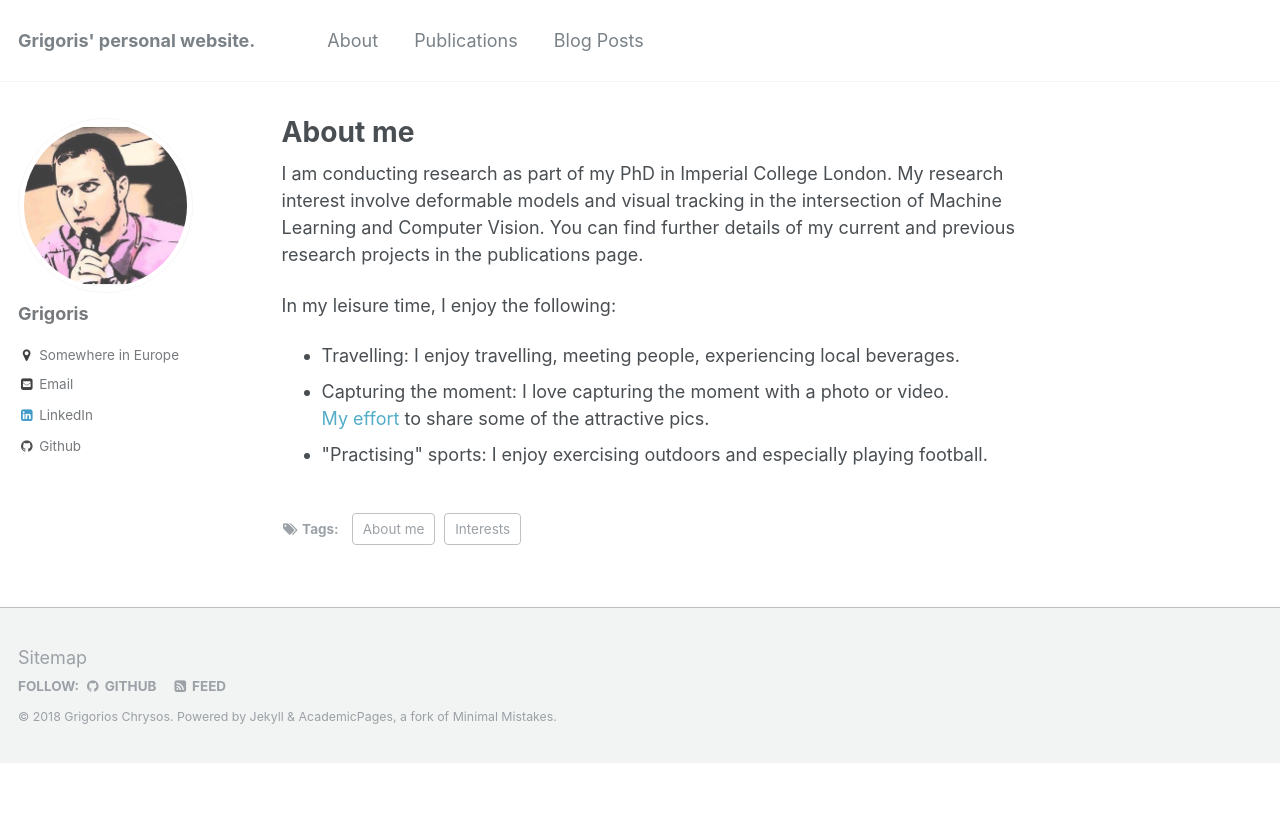
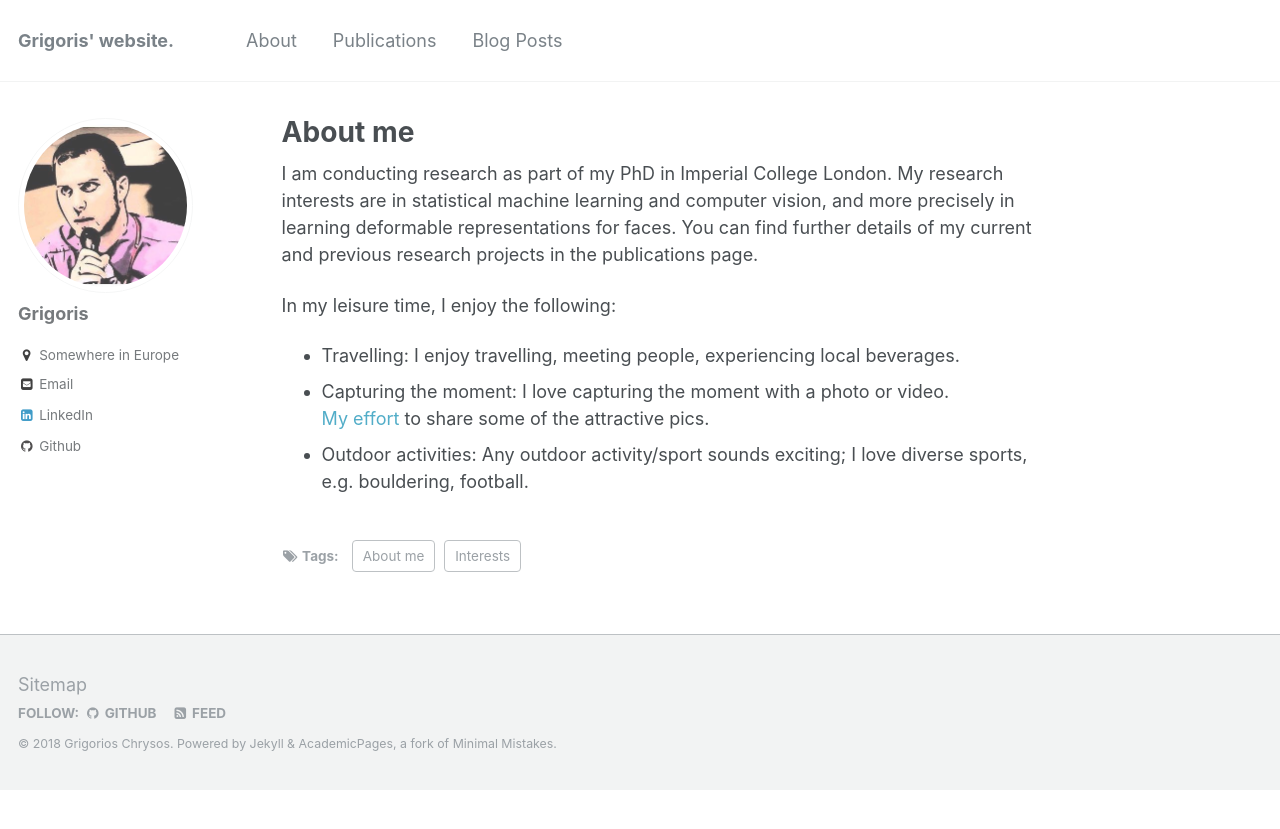
Before and after one commit to grigorisg9gr/grigorisg9gr.github.io, a Jekyll site: the page built from _pages/about/index.html, in a window 1280 px wide. Shown: the top 829 px of the page. Built offline with Jekyll 4.4.1, drawn with Linux system fonts in a browser that asks for light colours.

Commit message:
Minor updates in the front page.

```diff
--- a/_config.yml
+++ b/_config.yml
@@ -7,7 +7,7 @@
 
 # Site Settings
 locale                   : "en-US"
-title                    : "Grigoris' personal website."
+title                    : "Grigoris' website."
 title_separator          : "-"
 name                     : &name "Grigorios Chrysos"
 description              : &description "This site features my personal thoughts, mostly for work/research-related topics."
--- a/_pages/about/index.html
+++ b/_pages/about/index.html
@@ -4,9 +4,11 @@ title: About me
 author_profile: true
 tags: [About me, Interests]
 comments: false
+redirect_from:
+  - /
 ---
         <div>
-        <p> I am conducting research as part of my PhD in Imperial College London. My research interest involve deformable models and visual tracking in the intersection of Machine Learning and Computer Vision. You can find further details of my current and previous research projects in the publications page.
+        <p> I am conducting research as part of my PhD in Imperial College London. My research interests are in statistical machine learning and computer vision, and more precisely in learning deformable representations for faces.  You can find further details of my current and previous research projects in the publications page.
         </div>
         <div>
         <p> In my leisure time, I enjoy the following:</p>
@@ -19,7 +21,7 @@ comments: false
                	<li> <span class="thick">Capturing the moment:</span>
                                     I love capturing the moment with a photo or video.</br>
                                     <a href="taking_photos.html" class="fancybox fancybox.iframe" title="Grigoris' collection of pictures">My effort</a> to share some of the attractive pics.</li>
-               	<li> <span class="thick">"Practising" sports:</span>
-                                    I enjoy exercising outdoors and especially playing football.</li>
+               	<li> <span class="thick">Outdoor activities:</span>
+                                    Any outdoor activity/sport sounds exciting; I love diverse sports, e.g. bouldering, football.</li>
         </ul>
        </div>
```
